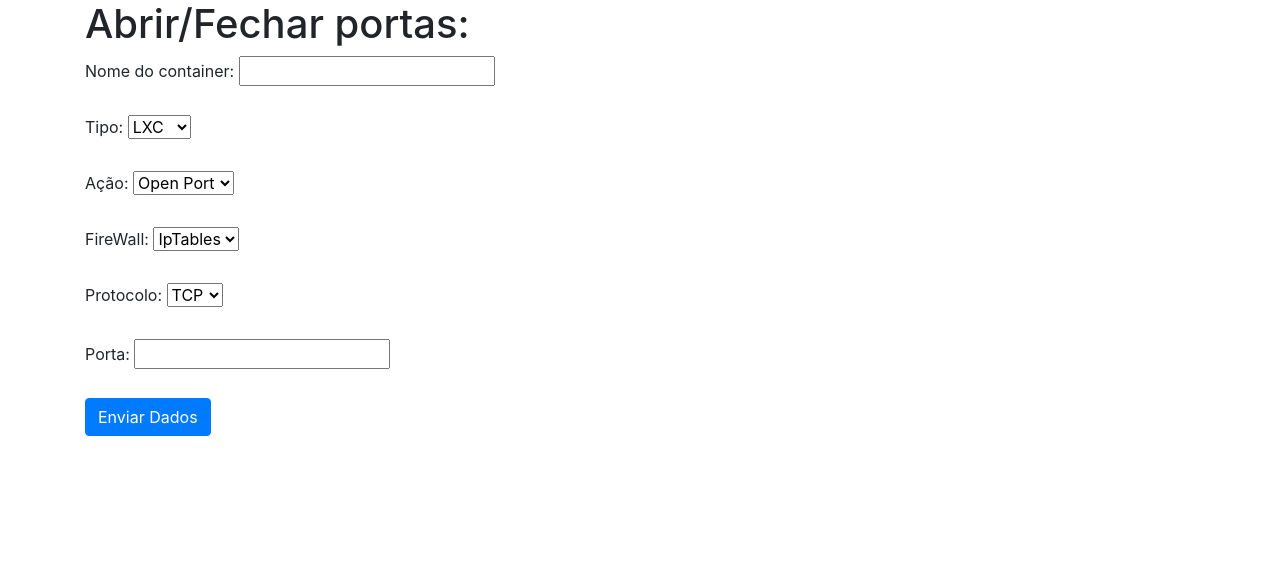
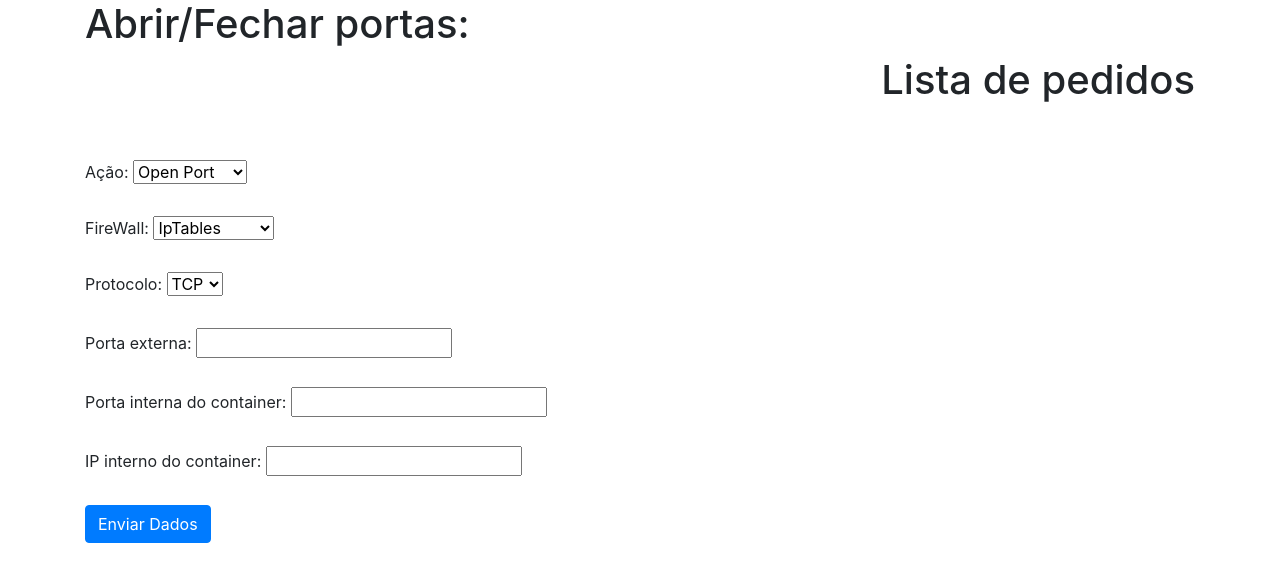
Before and after one commit to nvn0/interface_web_portcontroller, a Flask app: page /ports in a window 1280 px wide. Shown: the part 56-638 px from the top of the page. Run offline with Flask 3, Linux system fonts and the light colour scheme; the visitor is signed in with stand-in values (Sample User, id 1); some libraries are stand-ins or nearby versions.

Commit message:
ajustes gerais e pedidos a funcionar

```diff
--- a/website/auth.py
+++ b/website/auth.py
@@ -3,7 +3,7 @@ from .models import User
 from werkzeug.security import generate_password_hash, check_password_hash
 from . import db   ##means from __init__.py import db
 from flask_login import login_user, login_required, logout_user, current_user
-import os
+
 
 auth = Blueprint('auth', __name__)
 
--- a/website/templates/ports.html
+++ b/website/templates/ports.html
@@ -2,32 +2,66 @@
 %}
 <h1 align="left">Abrir/Fechar portas:</h1>
 
+<style>
+	.right-container {
+		display: flex;
+		justify-content: flex-end;
+	}
 
+	.item-list {
+		list-style-type: none;
+		padding: 0;
+		margin: 0;
+	}
+
+	.item-list li {
+		margin: 5px 0;
+	}
+</style>
+</head>
 
 
 
 
 <form method="POST">
 	<div id="parameters-section">
-	<label for="nome do container">Nome do container:</label>
-	<input type="text" id="name" name="name">
-	<br><br>
-	<label for="Type">Tipo:</label>
-	<select id="type" name="type">
-		<option value="lxc">LXC</option>
-		<option value="incus">Incus</option>
-	</select>
+
+
+		<div class="right-container">
+			<div>
+				<h1>Lista de pedidos</h1>
+				<ul class="item-list">
+					{% for chave, valores in dicionario.items() %}
+					<li>
+						<strong>Pedido nº {{ chave }}:</strong>
+						<ul>
+							<li>Protocolo: {{ valores[0] }}</li>
+							<li>Porta interna do container: {{ valores[1] }}</li>
+							<li>IP interno do container: {{ valores[2] }}</li>
+						</ul>
+					</li>
+					{% endfor %}
+				</ul>
+			</div>
+		</div>
+
+
+
 		<br><br>
 		<label for="Action">Ação:</label>
 		<select id="action" name="action">
 			<option value="openPort">Open Port</option>
 			<option value="ClosePort">Close Port</option>
+			<option value="AddNat">Add Nat</option>
+			<option value="RemoveNat">Remove Nat</option>
 		</select>
 		<br><br>
 		<label for="w">FireWall:</label>
 		<select id="fw" name="fw">
 			<option value="ipt">IpTables</option>
 			<option value="nft">Nftables</option>
+			<option value="lxdforward">LXD Forward</option>
+			<option value="lxdapi">LXD API</option>
 		</select>
 		<br><br>
 		<label for="Protocol">Protocolo:</label>
@@ -36,11 +70,44 @@
 			<option value="udp">UDP</option>
 		</select>
 		<br><br>
-	<label for="Port">Porta:</label>
-	<input type="text" id="port" name="port">
+		<label for="ext_Port">Porta externa:</label>
+		<input type="text" id="ent_port" name="ext_port" required>
+		<br><br>
+		<label for="Int_port">Porta interna do container:</label>
+		<input type="text" id="int_port" name="int_port" required>
+		<br><br>
+		<label for="Int_IP">IP interno do container:</label>
+		<input type="text" id="int_ip" name="int_ip"
+			pattern="^(25[0-5]|2[0-4][0-9]|1[0-9]{2}|[1-9]?[0-9])(\.(25[0-5]|2[0-4][0-9]|1[0-9]{2}|[1-9]?[0-9])){3}$"
+			required>
 		<br><br>
 		<button type="submit" id="dados" class="btn btn-primary">Enviar Dados</button>
 	</div>
 </form>
 
+
+<script>
+	function validateForm() {
+		const action = document.getElementById("action").value;
+		const fw = document.getElementById("fw").value;
+		const protocol = document.getElementById("protocol").value;
+		const extPort = document.getElementById("ext_port").value;
+		const intPort = document.getElementById("int_port").value;
+		const intIp = document.getElementById("int_ip").value;
+
+		if (!action || !fw || !protocol || !extPort || !intPort || !intIp) {
+			alert("Todos os campos devem ser preenchidos!");
+			return false;
+		}
+
+		const ipPattern = /^(25[0-5]|2[0-4][0-9]|1[0-9]{2}|[1-9]?[0-9])(\.(25[0-5]|2[0-4][0-9]|1[0-9]{2}|[1-9]?[0-9])){3}$/;
+		if (!ipPattern.test(intIp)) {
+			alert("Por favor, insira um endereço IP válido.");
+			return false;
+		}
+
+		return true;
+	}
+</script>
+
 {% endblock %}
--- a/website/views.py
+++ b/website/views.py
@@ -9,11 +9,27 @@ from string import ascii_uppercase
 
 views = Blueprint('views', __name__)
 
+pedidos = {}
+
+@views.route('/requestforport', methods=['GET', 'POST'])
+def req_for_port():
 
 
 
+    if request.method == 'POST':
+        protocol = request.form.get('protocol')
+        int_port = request.form.get('int_port')
+        int_ip = request.form.get('int_ip')
 
+        print(protocol)
+        print(int_port)
+        print(int_ip)
 
+        pedidos[len(pedidos)+1] = [protocol, int_port, int_ip]
+
+        return '<h2>Pedido realizado com sucesso</h2>'
+
+    return render_template('reqforport.html')
 
 
 @views.route('/', methods=['GET', 'POST'])
@@ -52,27 +68,27 @@ def home():
 
 
 
-@views.route('/ports', methods=['GET', 'POST'])
+@views.route('/ports', methods=['GET', 'POST']) # funcional para interagir com a função hostnat do unixsocket
 @login_required
 def ports():
 
     if request.method == 'POST':
-        name = request.form.get('name')
-        type = request.form.get('type')
+
         action = request.form.get('action')
         fw = request.form.get('fw')
         protocol= request.form.get('protocol')
-        port = request.form.get('port')
+        ext_port = request.form.get('ext_port')
+        int_port = request.form.get('int_port')
+        int_ip = request.form.get('int_ip')
 
 
-
-        print(name)
-        print(type)
         print(action)
         print(fw)
         print(protocol)
-        print(port)
+        print(ext_port)
+        print(int_port)
+        print(int_ip)
 
-        #sendPort(name, type, action, fw, protocol, port)
+        #hostnat(action, fw, protocol, ext_port, int_ip, int_port)
 
-    return render_template('ports.html', user=current_user)
+    return render_template('ports.html', dicionario=pedidos , user=current_user)
```
Also changed, not shown: website/templates/reqforport.html (added, +69 -0 lines), website/templates/home.html (indentation only). Lines whose indentation alone changed are shown as unchanged.
